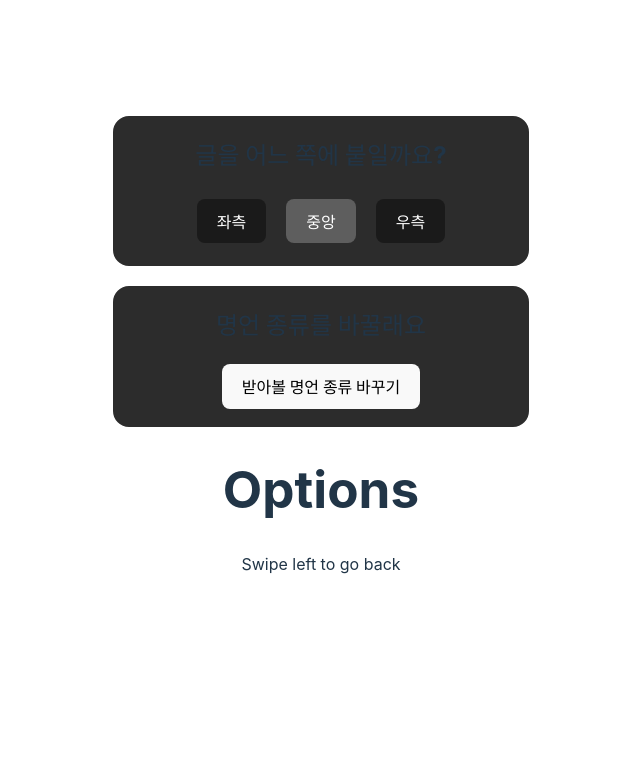
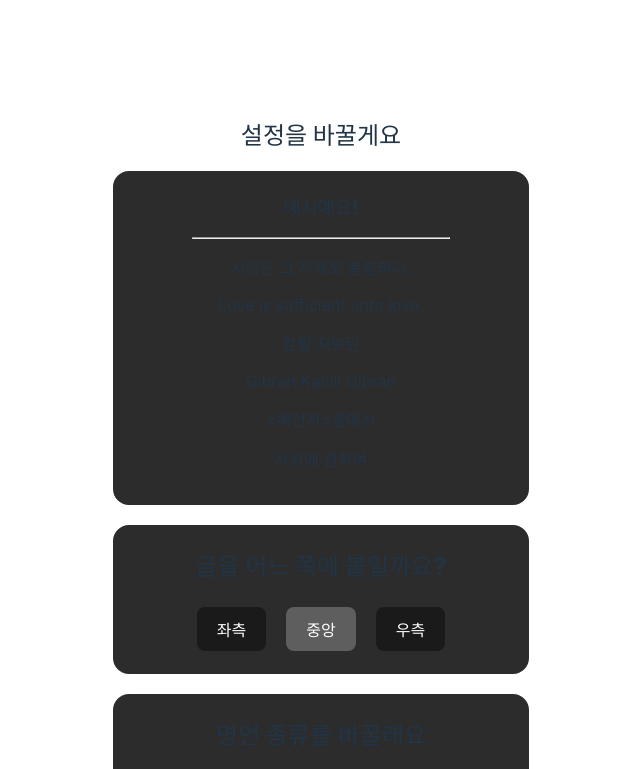
Before and after one commit to inmonim/31quote, a React (Vite) app in the folder frontend/: page /options in a window 1280 px wide. Shown: the top 769 px of the page, without its empty margins (319-959 px from the left). Built offline with nearby package versions, Linux system fonts and the light colour scheme; no server answers.

Commit message:
[FE] feat : options example

```diff
--- a/frontend/src/App.css
+++ b/frontend/src/App.css
@@ -3,7 +3,6 @@
   padding: 0;
   width: 100vw; /* 디바이스 너비 */
   height: var(--vh, 100vh); /* 디바이스 높이 */
-  overflow: hidden; /* 스크롤 제거 */
   justify-items: center;
 
   max-width: 1280px;
@@ -33,3 +32,12 @@
 .read-the-docs {
   color: #888;
 }
+
+button {
+  overflow: hidden;
+  cursor: pointer;
+}
+
+button:focus {
+  outline : none;
+}
--- a/frontend/src/components/AlignOption.jsx
+++ b/frontend/src/components/AlignOption.jsx
@@ -2,16 +2,16 @@ import React, { useEffect, useState } from "react";
 
 import "./AlignOption.css"
 
-export function AlignOptions() {
+export function AlignOptions({ onAlignmentChange }) {
   // 초기값을 localStorage에서 가져오거나 기본값 'center' 설정
   const [alignment, setAlignment] = useState(
     () => localStorage.getItem("alignment") || "center"
   );
 
   // 로컬 스토리지에 저장
-  const saveToLocalStorage = (newAlignment) => {
+  const alignmentChange = (newAlignment) => {
     setAlignment(newAlignment);
-    localStorage.setItem("alignment", newAlignment);
+    onAlignmentChange(newAlignment);
   };
 
   return (
@@ -20,7 +20,7 @@ export function AlignOptions() {
         {/* 왼쪽 정렬 버튼 */}
         <button
           className={`button ${alignment === "left" ? "active" : ""}`}
-          onClick={() => saveToLocalStorage("left")}
+          onClick={() => alignmentChange("left")}
         >
           좌측
         </button>
@@ -28,7 +28,7 @@ export function AlignOptions() {
         {/* 가운데 정렬 버튼 */}
         <button
           className={`button ${alignment === "center" ? "active" : ""}`}
-          onClick={() => saveToLocalStorage("center")}
+          onClick={() => alignmentChange("center")}
         >
           중앙
         </button>
@@ -36,7 +36,7 @@ export function AlignOptions() {
         {/* 오른쪽 정렬 버튼 */}
         <button
           className={`button ${alignment === "right" ? "active" : ""}`}
-          onClick={() => saveToLocalStorage("right")}
+          onClick={() => alignmentChange("right")}
         >
           우측
         </button>
--- a/frontend/src/components/CategorySelector.css
+++ b/frontend/src/components/CategorySelector.css
@@ -3,14 +3,15 @@
   height: 60px;
   border-radius: 12px;
   border: none;
-  background-color: #4CAF50;
+  background-color: #5e5e5e;
   color : #fcfcfc;
   font-weight: bold;
   cursor: pointer;
+  transition: all 0.3s ease-in-out;
 }
 
 .categoryButton.selected {
-  background-color: #5e5e5e;
+  background-color: #4CAF50;
 }
 
 .long-button {
--- a/frontend/src/components/CategorySelector.jsx
+++ b/frontend/src/components/CategorySelector.jsx
@@ -19,6 +19,7 @@ function CategorySelector({ isOpen, onClose }) {
       if (prev.some((prevCategory) => prevCategory.category_id === category.category_id)) {
         // 요소가 1개일 경우 제거를 막음
         if (prev.length === 1) {
+          alert("1개 이상의 카테고리를 선택해야해요!")
           return prev; // 아무 것도 하지 않음
         }
         // 요소가 2개 이상인 경우 제거
@@ -80,7 +81,9 @@ function CategorySelector({ isOpen, onClose }) {
               전부 볼래요!
             </button>
             {categories.map((category) => (
-              <button className={`categoryButton ${userCategories.some((userCategory) => userCategory.category_id === category.category_id) ? "" : "selected"}`}
+              <button className={`categoryButton ${
+                userCategories.some((userCategory) => userCategory.category_id === category.category_id
+              ) ? "selected" : ""}`}
                 key={category.category_id}
                 onClick={() => toggleCategory(category)}
               >
--- /dev/null
+++ b/frontend/src/components/QuoteExample.css
@@ -0,0 +1,3 @@
+.ko-sen {
+  line-height: 0;
+}
--- /dev/null
+++ b/frontend/src/components/QuoteExample.jsx
@@ -0,0 +1,43 @@
+import { React } from "react"
+
+import { motion } from "framer-motion"
+
+function QuoteExample( {textAlign} ) {
+
+  const containerVariants = {
+    hidden: { opacity: 0 }, // 초기 상태 (투명)
+    visible: {
+      opacity: 1,          // 최종 상태 (보이기)
+      transition: {
+        staggerChildren: 0.2, // 자식 요소 간 애니메이션 간격
+      },
+    },
+  };
+
+  const itemVariants = {
+    hidden: { opacity: 0, y: -30 }, // 위에서 아래로
+    visible: { opacity: 1, y: 0, transition: { duration: 0.6 } }, // 천천히 나타남
+  };
+
+  return (
+    <div>
+      <motion.div style={{ textAlign: textAlign}}
+        className="animated-text-container"
+        variants={containerVariants} // 부모 애니메이션
+        initial="hidden"            // 초기 상태
+        animate="visible"           // 최종 상태
+      >
+        <div className="example-quote">
+          <motion.p className="ko-sen" variants={itemVariants}>사랑은 그 자체로 충분하다.</motion.p>
+          <motion.p className="en-sen" variants={itemVariants}>Love is sufficient unto love.</motion.p>
+          <motion.p className="ko-speak"variants={itemVariants}>칼릴 지브란</motion.p>
+          <motion.p className="org-speak" variants={itemVariants}>Gibran Kahlil Gibran</motion.p>
+          <motion.p className="ref" variants={itemVariants}>&lt;예언자&gt;중에서</motion.p>
+          <motion.p className="category" variants={itemVariants}>사랑에 관하여</motion.p>
+        </div>
+      </motion.div>
+    </div>
+  )
+}
+
+export default QuoteExample
--- a/frontend/src/index.css
+++ b/frontend/src/index.css
@@ -1,6 +1,5 @@
 :root {
   font-family: Inter, system-ui, Avenir, Helvetica, Arial, sans-serif;
-  line-height: 1.5;
   font-weight: 400;
   justify-self: center;
 
@@ -8,7 +7,6 @@
   padding: 5vw;
   width: 100vw; /* 디바이스 너비 */
   height: 95vh; /* 디바이스 높이 */
-  overflow: hidden; /* 스크롤 제거 */
 
   color-scheme: light dark;
   color: rgba(255, 255, 255, 0.87);
--- a/frontend/src/pages/options.jsx
+++ b/frontend/src/pages/options.jsx
@@ -2,7 +2,8 @@ import { React, useState } from "react";
 import { useNavigate } from "react-router-dom";
 import { motion } from "framer-motion";
 import { AlignOptions } from "@/components/AlignOption"
-import CategorySelector from "../components/CategorySelector";
+import CategorySelector from "@/components/CategorySelector";
+import QuoteExample from "@/components/QuoteExample";
 
 import "./Options.css"
 
@@ -10,6 +11,14 @@ function Options() {
   const navigate = useNavigate();
 
   const [categorySelectorOpen, setCategorySelectorOpen] = useState(false);
+
+  const [textAlign, setTextAlign] = useState(
+    () => localStorage.getItem("alignment") || "center")
+
+  const handleAlignmentChange = (newAligment) => {
+    setTextAlign(newAligment)
+    localStorage.setItem("alignment", newAligment)
+  }
 
   const handleSwipe = (event, info) => {
     // 왼쪽으로 스와이프 하면 홈 화면으로 이동
@@ -36,19 +45,25 @@ function Options() {
         height: "100vh"
       }}
     >
+      <h2>설정을 바꿀게요</h2>
+      <div className="options-container">
+        <h3>예시예요!</h3>
+        <hr></hr>
+        <QuoteExample textAlign={textAlign} />
+      </div>
+
       <div className="options-container">
         <h2>글을 어느 쪽에 붙일까요?</h2>
-        <AlignOptions>
-        </AlignOptions>
+        <AlignOptions onAlignmentChange={handleAlignmentChange} />
       </div>
+
       <div className="options-container">
         <h2>명언 종류를 바꿀래요</h2>
         <button style={{ fontWeight: "bold" }}  onClick={() => setCategorySelectorOpen(true)}>
           받아볼 명언 종류 바꾸기
         </button>
         <CategorySelector isOpen={categorySelectorOpen}
-          onClose={() => setCategorySelectorOpen(false)}>
-        </CategorySelector>
+          onClose={() => setCategorySelectorOpen(false)} />
       </div>
 
       <h1>Options</h1>
```
